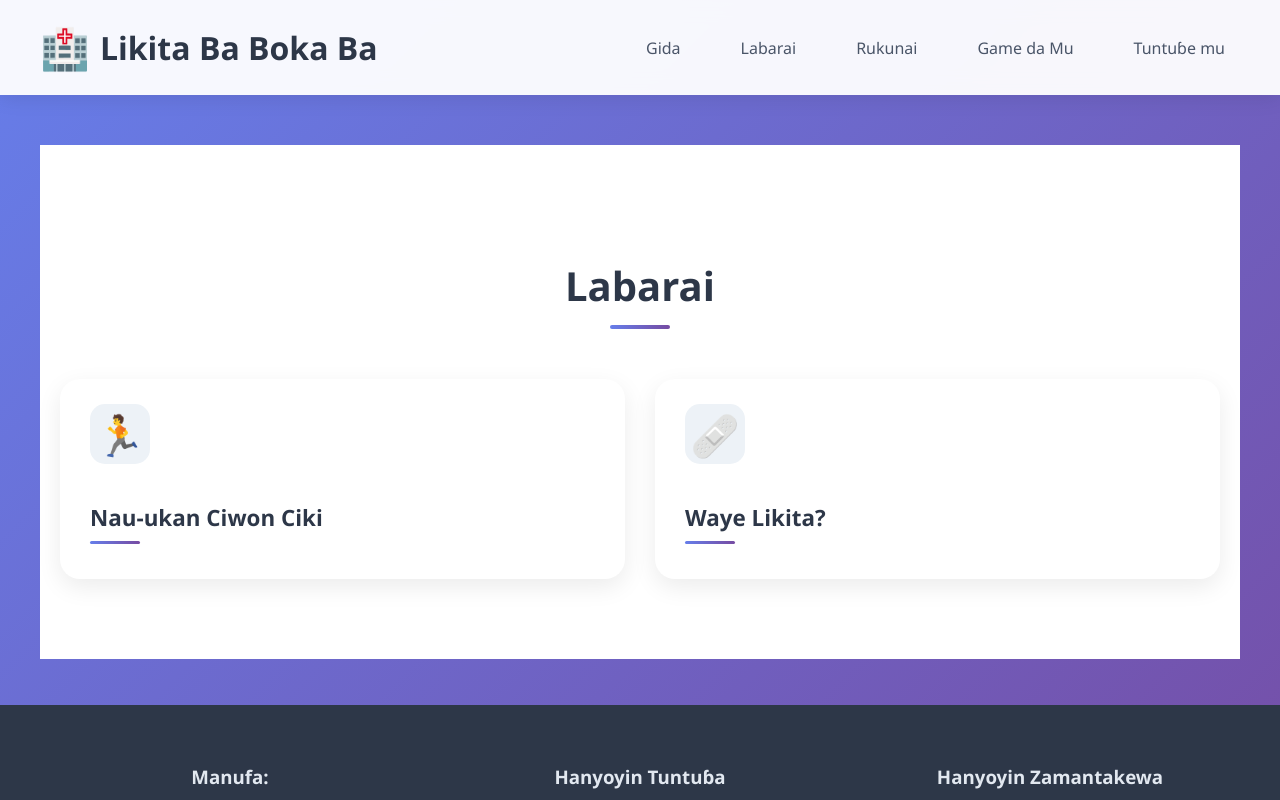
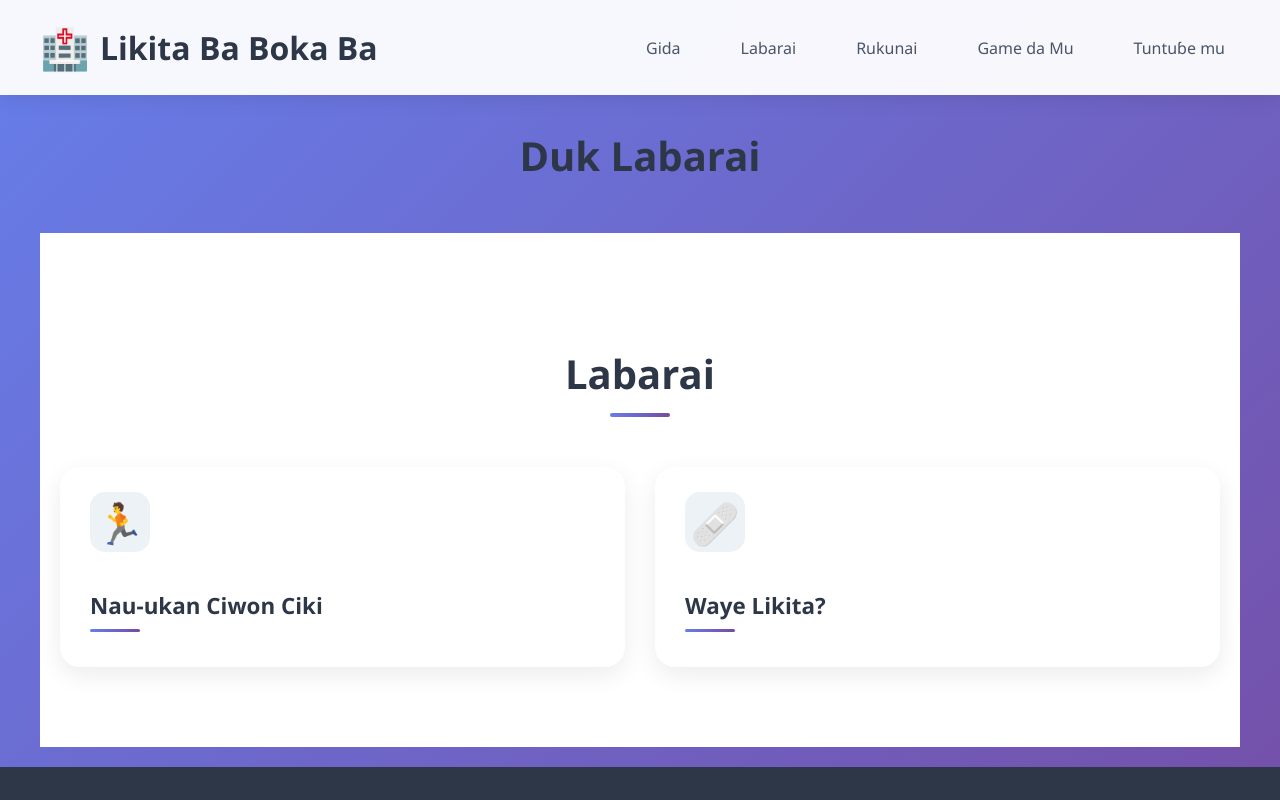
Before and after one commit to mycontribusion/likita-ba-boka-ba, a React (Create React App) app: page /articles in a window 1280 px wide. Shown: the top 800 px of the page. Built offline with nearby package versions, Linux system fonts and the light colour scheme.

Commit message:
change of logo lb3

```diff
--- a/src/LikitaBaBokaBa.js
+++ b/src/LikitaBaBokaBa.js
@@ -4,7 +4,7 @@ import Header from "./components/Header";
 import Footer from "./components/Footer";
 import HomePage from "./pages/HomePage";
 import CategoryPage from "./pages/CategoryPage";
-import ArticleSection from "./components/ArticleSection";
+
 import ArticlePage from "./pages/ArticlePage";
 import AllArticlesPage from "./pages/AllArticlesPage";
 import AllCategoriesPage from "./pages/AllCategoriesPage";
--- a/src/pages/AllArticlesPage.js
+++ b/src/pages/AllArticlesPage.js
@@ -10,7 +10,7 @@ const AllArticlesPage = () => {
 
   return (
     <div className="container">
-      <h2 className="section-title"></h2>
+      <h2 className="section-title">Duk Labarai</h2>
       {/* Pass showExcerpt={false} to remove the "Sabbin Labarai" heading */}
       <ArticleSection articles={paginatedArticles} showExcerpt={false} />
 
--- a/src/pages/AllCategoriesPage.js
+++ b/src/pages/AllCategoriesPage.js
@@ -6,9 +6,8 @@ import categoriesData from "../data/categories";
 const AllCategoriesPage = () => {
   return (
     <div className="container">
-      <h2 className="section-title"></h2>
+      <h2 className="section-title">Duk Rukunoni</h2>
       <CategorySection categories={categoriesData} />
-      <h2></h2>
     </div>
   );
 };
--- a/src/pages/CategoryPage.js
+++ b/src/pages/CategoryPage.js
@@ -47,7 +47,7 @@ const CategoryPage = () => {
           Babu labarai a wannan rukuni tukuna.
         </p>
       )}
-      <h2></h2>
+
     </div>
   );
 };
```
